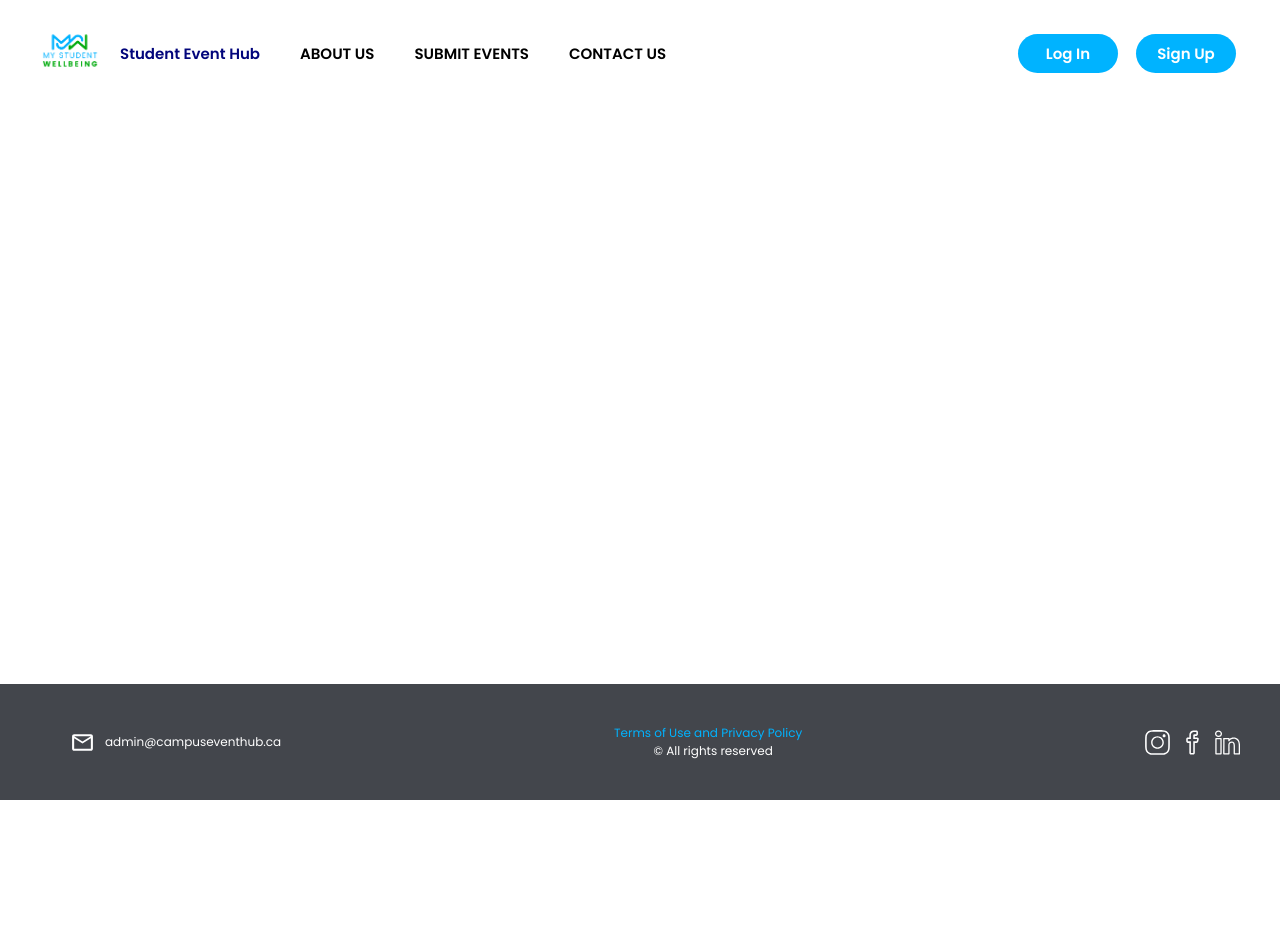
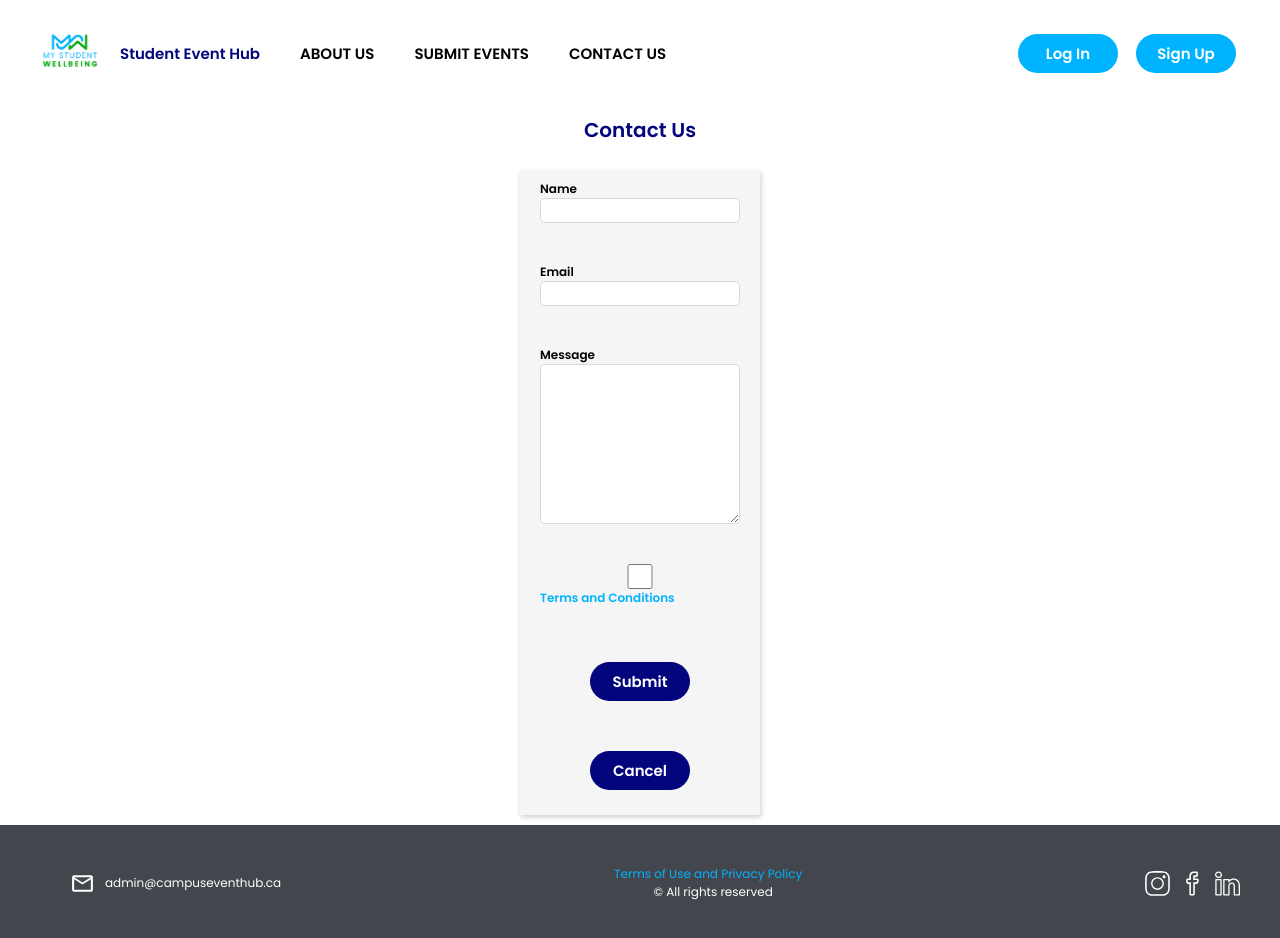
Before and after one commit to mystudentwellbeing/Campus-Event-Hub, a React (Vite) app in the folder frontend/: page /contactus in a window 1280 px wide. Shown: the top 938 px of the page. Before the commit the page ends 800 px from the top, so only its background shows below. Built offline with nearby package versions, Linux system fonts and the light colour scheme.

Commit message:
worked on contactUs components

```diff
--- a/frontend/src/pages/ContactUs.jsx
+++ b/frontend/src/pages/ContactUs.jsx
@@ -1,5 +1,98 @@
+// import styles from './SubmitEvents.module.css';
+import styles from './ContactUs.module.css';
+import { useRef, useState } from 'react';
+import TermsConditions from '../features/TermsConditions';
+import Modal from '../ui/Modal';
+import Button from '../ui/Button';
+
 const ContactUs = () => {
-  return <div>ContactUs</div>;
+  const [name, setName] = useState('');
+  const [email, setEmail] = useState('');
+  const [message, setMessage] = useState('');
+  const [termsCondition, setTermsCondition] = useState('');
+  const [isModalOpen, setModalOpen] = useState(false);
+
+  const handleSubmit = (event) => {
+    event.preventDefault();
+    alert(`Form Submitted`);
+  };
+  const formRef = useRef(null);
+  const handleReset = () => {
+    if (formRef.current) {
+      formRef.current.reset();
+    }};
+  //return <div>ContactUs</div>;
+  return (
+    <div className={styles.submitContact}>
+      <h3 className={styles.title}>Contact Us</h3>
+      <form onSubmit={handleSubmit} ref={formRef}>
+        <div className={styles.formContainer}>
+          <div>
+            <label>Name</label>
+            <input
+              type="textbox"
+              name="name"
+              value={name}
+              onChange={(e) => setName(e.target.value)}
+              required
+            />
+          </div>
+          <div>
+            <label>Email</label>
+            <input
+              type="textbox"
+              name="email"
+              value={email}
+              onChange={(e) => setEmail(e.target.value)}
+            />
+          </div>
+          <div>
+            <label>Message</label>
+            <textarea
+              className={styles.formContainerTextarea}
+              name="message"
+              value={message}
+              onChange={(e) => setMessage(e.target.value)}
+            ></textarea>
+          </div>
+          <div className={styles.formContainerTerms}>
+          <input
+            type="checkbox"
+            name="termsCondition"
+            value={termsCondition}
+            onChange={(e) => setTermsCondition(e.target.value)}
+            required
+          />
+          <label>
+            <a onClick={() => setModalOpen((show) => !show)}>
+              Terms and Conditions
+            </a>
+            {isModalOpen && (
+              <Modal
+                title="Terms and Conditions"
+                onClose={() => setModalOpen(false)}
+              >
+                <TermsConditions onCloseModal={() => setModalOpen(false)} />
+              </Modal>
+            )}
+          </label>
+          </div>
+          <div className={styles.formContainer}>
+            <Button type="submit" className={styles.btnContact}>
+              Submit
+            </Button>
+            <Button
+              type="reset"
+              className={styles.btnContact}
+              onClick={handleReset}
+            >
+              Cancel
+            </Button>
+          </div>
+        </div>
+      </form>
+    </div>
+  )
 };
 
 export default ContactUs;
--- a/frontend/src/pages/ContactUs.module.css
+++ b/frontend/src/pages/ContactUs.module.css
@@ -0,0 +1,73 @@
+.submitContact {
+    display: flex;
+    flex-direction: column;
+    justify-content: center;
+    align-items: center;
+    margin-top: 10rem;
+    padding: 1rem;
+    height: auto;
+    width: 80%;
+  }
+
+.title {
+    color: var(--darkblue);
+    font-size: 2rem;
+    font-weight: 900;
+    padding: 0.5rem 1rem;
+    margin-bottom: 2rem;
+}
+
+.submitContact form {
+    background-color: var(--grey1);
+    box-shadow: 1px 2px 5px rgba(0, 0, 0, 0.2);
+}
+
+.formContainer {
+    display: flex;
+    flex-direction: column;
+    gap: 2rem;
+    justify-content: center;
+}
+
+.formContainer div {
+    display: flex;
+    flex-direction: column;
+    align-items: flex-start;
+    margin: 1rem 2rem;
+}
+
+.formContainer div label {
+    font-size: 1.2rem;
+    font-weight: 900;
+}
+
+.formContainer div input {
+    height: 2.5rem;
+    width: 20rem;
+    border-radius: 0.5rem;
+    border: 0.001rem solid var(--grey2);
+    padding: 1rem;
+}
+
+.formContainerTextarea {
+    height: 16rem;
+    width: 20rem;
+    border-radius: 0.5rem;
+    border: 0.001rem solid var(--grey2);
+    padding: 1rem;
+}
+
+.formContainerTerms {
+    display: flex;
+    flex-direction: row;
+    justify-content: center;
+    /* gap: 2rem; */
+    font-size: 1.2rem;
+    font-weight: 900;
+    color: var(--blue);
+}
+
+.btnContact {
+    background-color: var(--darkblue);
+    margin: 1.5rem;
+}
```
